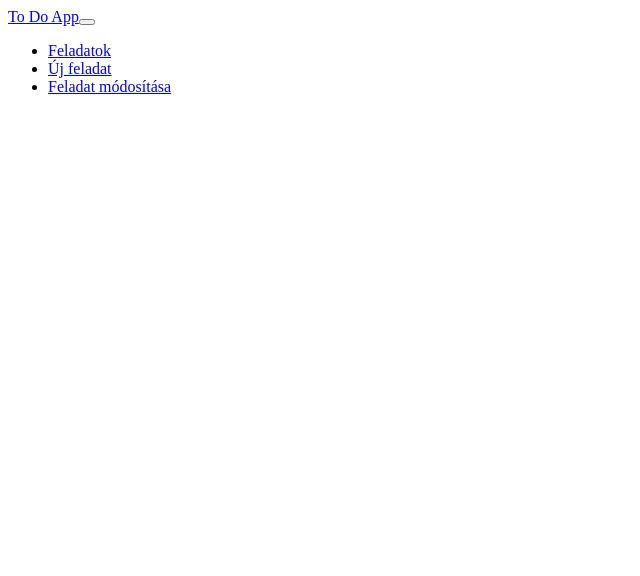
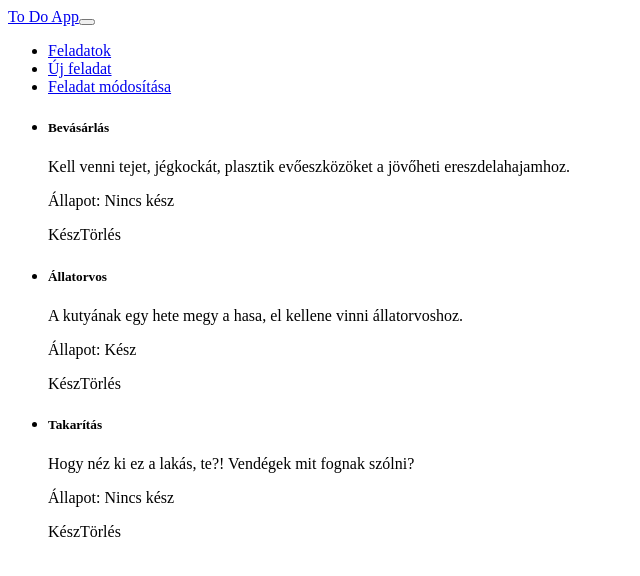
Before and after one commit to b0totmat/vue-feladatok, a Vue app in the folder ToDoApp/todo-app/: page /tasks in a window 1280 px wide. Shown: the top 576 px of the page, without its empty margins (0-640 px from the left). Built offline with nearby package versions, Linux system fonts and the light colour scheme; the HTML template or start-up script is replaced by a standard one.

Commit message:
Feladatok listázása, törlése és kész gomb

```diff
--- a/ToDoApp/todo-app/src/stores/task.js
+++ b/ToDoApp/todo-app/src/stores/task.js
@@ -1,4 +1,4 @@
-import { ref, computed } from 'vue'
+import { ref } from 'vue'
 import { defineStore } from 'pinia'
 
 export const useTaskStore = defineStore('task', () => {
@@ -30,8 +30,8 @@ export const useTaskStore = defineStore('task', () => {
     tasks.value.splice(taskToDeleteIdx, 1)
   }
   function finishTask(id) {
-    const taskIdx = tasks.value.find(t => t.id === id)
-    tasks[taskIdx].isFinished = true
+    const taskIdx = tasks.value.findIndex(t => t.id === id)
+    tasks.value[taskIdx].isFinished = !tasks.value[taskIdx].isFinished
   }
 
   return { tasks, deleteTask, finishTask }
--- a/ToDoApp/todo-app/src/views/TasksView.vue
+++ b/ToDoApp/todo-app/src/views/TasksView.vue
@@ -1,2 +1,21 @@
-<template></template>
-<script setup></script>
+<template>
+    <div class="container">
+        <ul class="list-group">
+            <li v-for="task in tasks.tasks" class="list-group-item">
+                <div class="card">
+                    <div class="card-body">
+                        <h5 class="card-title">{{ task.title }}</h5>
+                        <p class="card-text">{{ task.desc }}</p>
+                        <p class="card-text">Állapot: {{ task.isFinished ? "Kész" : "Nincs kész" }}</p>
+                        <a class="btn btn-primary me-1" @click="tasks.finishTask(task.id)">Kész</a>
+                        <a class="btn btn-danger" @click="tasks.deleteTask(task.id)">Törlés</a>
+                    </div>
+                </div>
+            </li>
+        </ul>
+    </div>
+</template>
+<script setup>
+    import { useTaskStore } from '@/stores/task'
+    const tasks = useTaskStore()
+</script>
```
